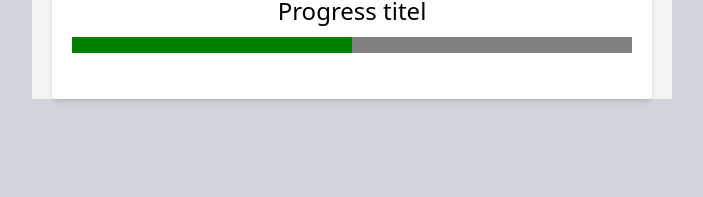
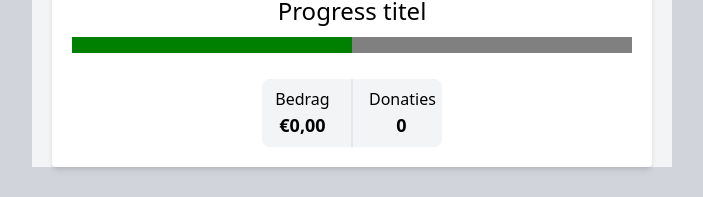
Before and after one commit to IvoKrijtMIC/clubkas-test-svelteKit, a SvelteKit app: page /campaign/1 in a window 1280 px wide. Shown: the part 287-484 px from the top of the page, without its empty margins (288-991 px from the left). Built offline with nearby package versions, Linux system fonts and the light colour scheme.

Commit message:
Add stats section

```diff
--- a/src/routes/campaign/[slug]/+page.svelte
+++ b/src/routes/campaign/[slug]/+page.svelte
@@ -11,4 +11,14 @@
         <h2 class="text-2xl text-center mb-2">Progress titel</h2>
         <progress class="rounded-full bg-gray-100 w-full" value="5" max="10"></progress>
     </div>
+    <div class="stats flex justify-center">
+        <div class="stats-item bg-gray-100 p-2 pr-4 rounded-l-lg border-r text-center w-[90px]">
+            <p>Bedrag</p>
+            <h3 class="text-lg font-semibold">€0,00</h3>
+        </div>
+        <div class="stats-item bg-gray-100 p-2 pl-4 rounded-r-lg border-l text-center w-[90px]">
+            <p>Donaties</p>
+            <h3 class="text-lg font-semibold">0</h3>
+        </div>
+    </div>
 </div>
```
